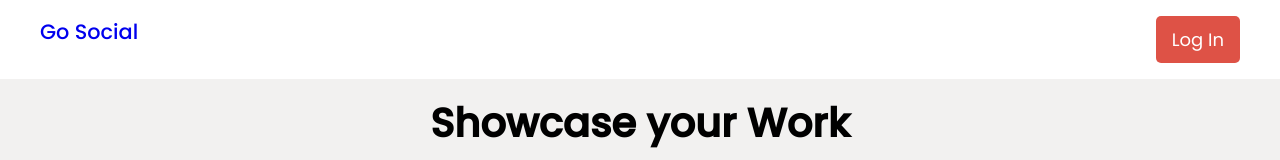
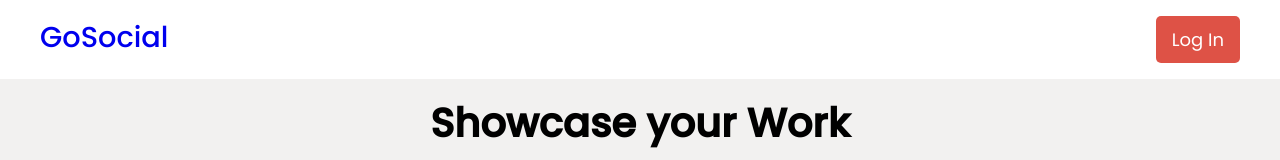
Before and after one commit to vish23698sahu/Go-Social, a React (Create React App) app: page / in a window 1280 px wide. Shown: the top 160 px of the page. Built offline with nearby package versions, Linux system fonts and the light colour scheme; no server answers; the database is empty.

Commit message:
v - 20 Navbar changes

```diff
--- a/src/components/navbar/Navbar.css
+++ b/src/components/navbar/Navbar.css
@@ -6,7 +6,7 @@
 }
 
 .navbar__logo {
-    font-size: 1.3em;
+    font-size: 1.8em;
     font-weight: 500;
     cursor: pointer;
     text-decoration: none;
--- a/src/components/navbar/Navbar.js
+++ b/src/components/navbar/Navbar.js
@@ -8,12 +8,12 @@
 
     return (
         <div className='navbar'>
-            <Link to='/' className='navbar__logo' >Go Social</Link>
+            <Link to='/' className='navbar__logo'>GoSocial</Link>
 
-            {user ? <p className='navbar__home' > <span className='navbar__homeColor' >Welcome Home</span> {user.displayName} !</p> : ''}
+            {user ? <p className='navbar__home'> <span className='navbar__homeColor' >Welcome Home</span> {user.displayName} !</p> : ''}
             {user ? <img className='navbar__img' src={user.photoURL} alt='user' />
                 :
-                <Link className='navbar__login' to='/login' >Log In</Link>
+                <Link className='navbar__login' to='/login'>Log In</Link>
             }
         </div>
     )
```
